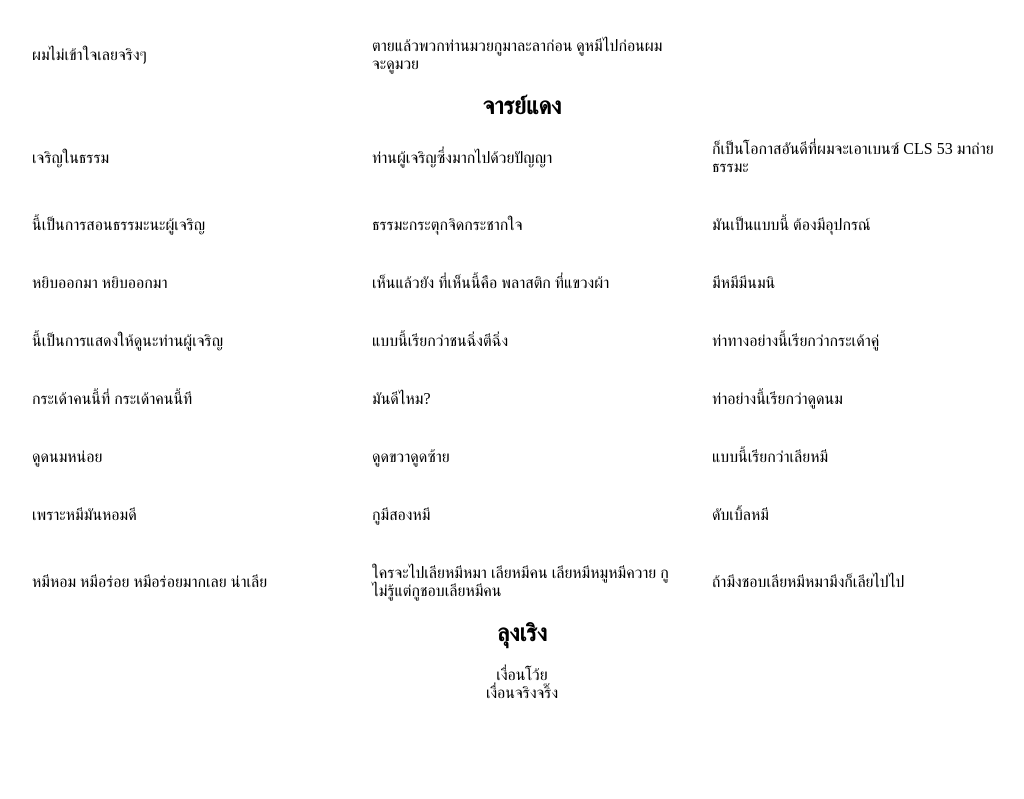
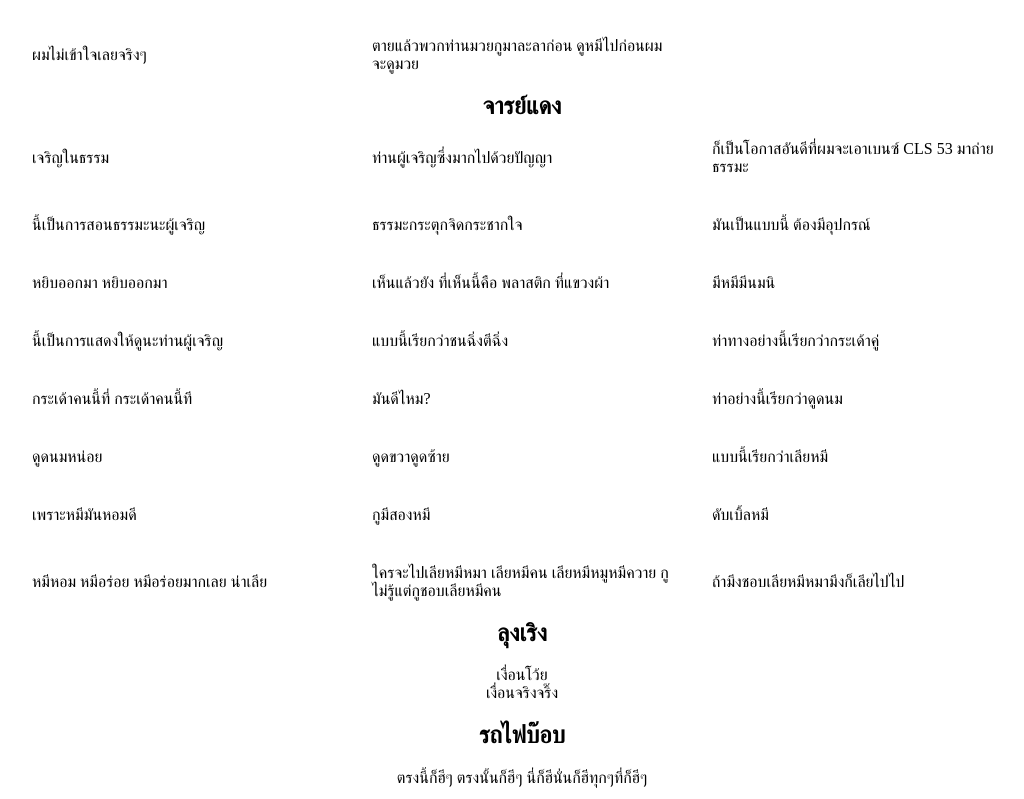
Before and after one commit to SaltyAom/prophet-button, a website with bundled scripts: page public/index.html in a window 1280 px wide. Shown: the part 1196-1995 px from the top of the page, without its empty margins (118-1142 px from the left). Before the commit the page ends 1910 px from the top, so only its background shows below. Built offline with nearby package versions, Linux system fonts and the light colour scheme.

Commit message:
Add Bob train

```diff
--- a/public/index.html
+++ b/public/index.html
@@ -138,6 +138,12 @@
         <prophet-button src="ngîan wói.mp3" time="2.1">เงื่อนโว้ย</prophet-button>
         <prophet-button src="ngîan jing jà-ríng.mp3" time="2.1">เงื่อนจริงจริ๊ง</prophet-button>
         </section>
+        <h2 style="text-align: left;">รถไฟบ๊อบ</h2>
+        <section>
+            <prophet-button
+            src="trong née kor hĕe hĕe trong nun kor hĕe hĕe nee kor hĕe nun kor hĕe took took tée kor hĕe hĕe.mp3"
+            time="5.5">ตรงนี้ก็ฮีๆ ตรงนั้นก็ฮีๆ นี่ก็ฮีนั่นก็ฮีทุกๆที่ก็ฮีๆ</prophet-button>
+        </section>
         <section id="controller">
 
         </section>
```
Also changed, not shown: 1 other file.
